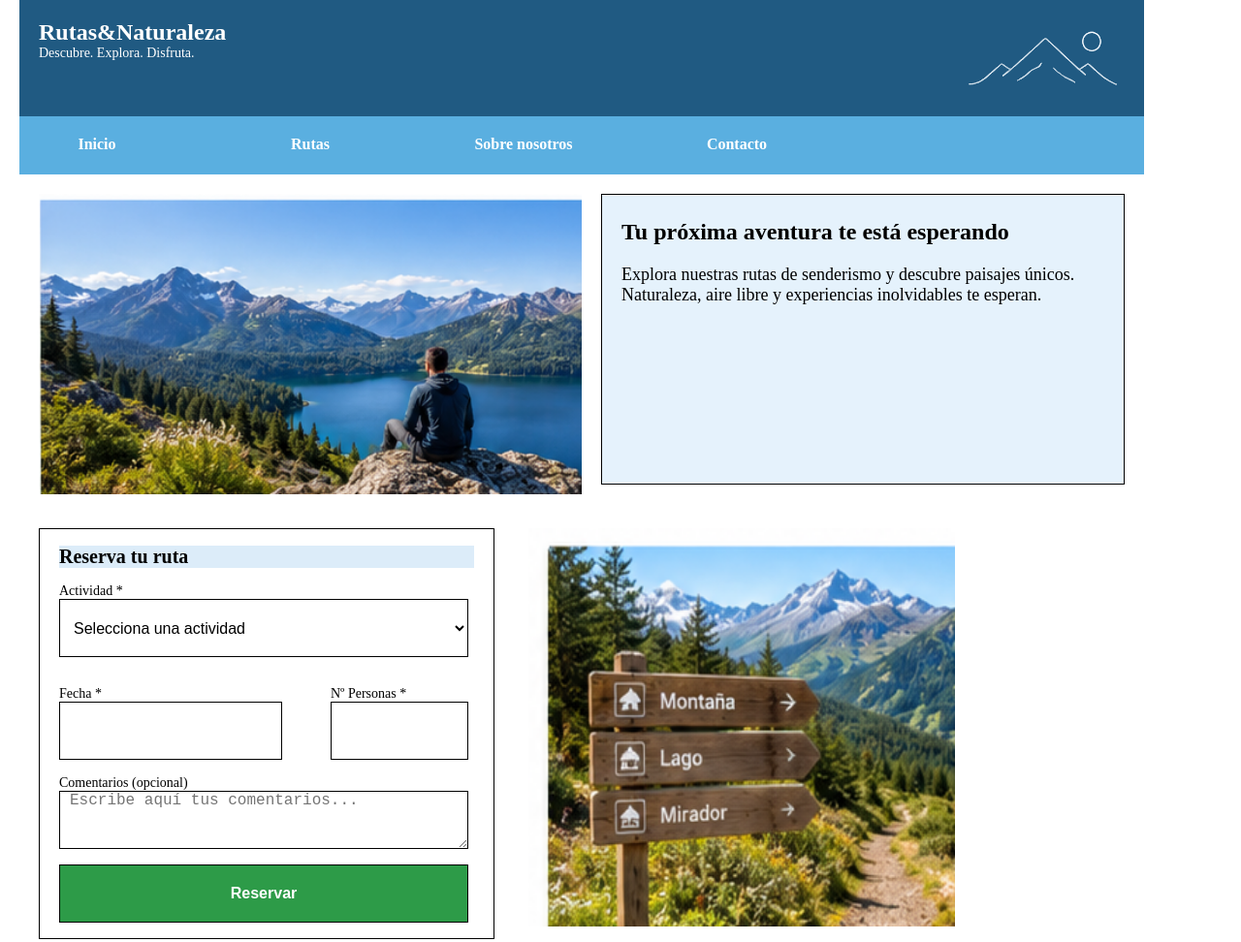
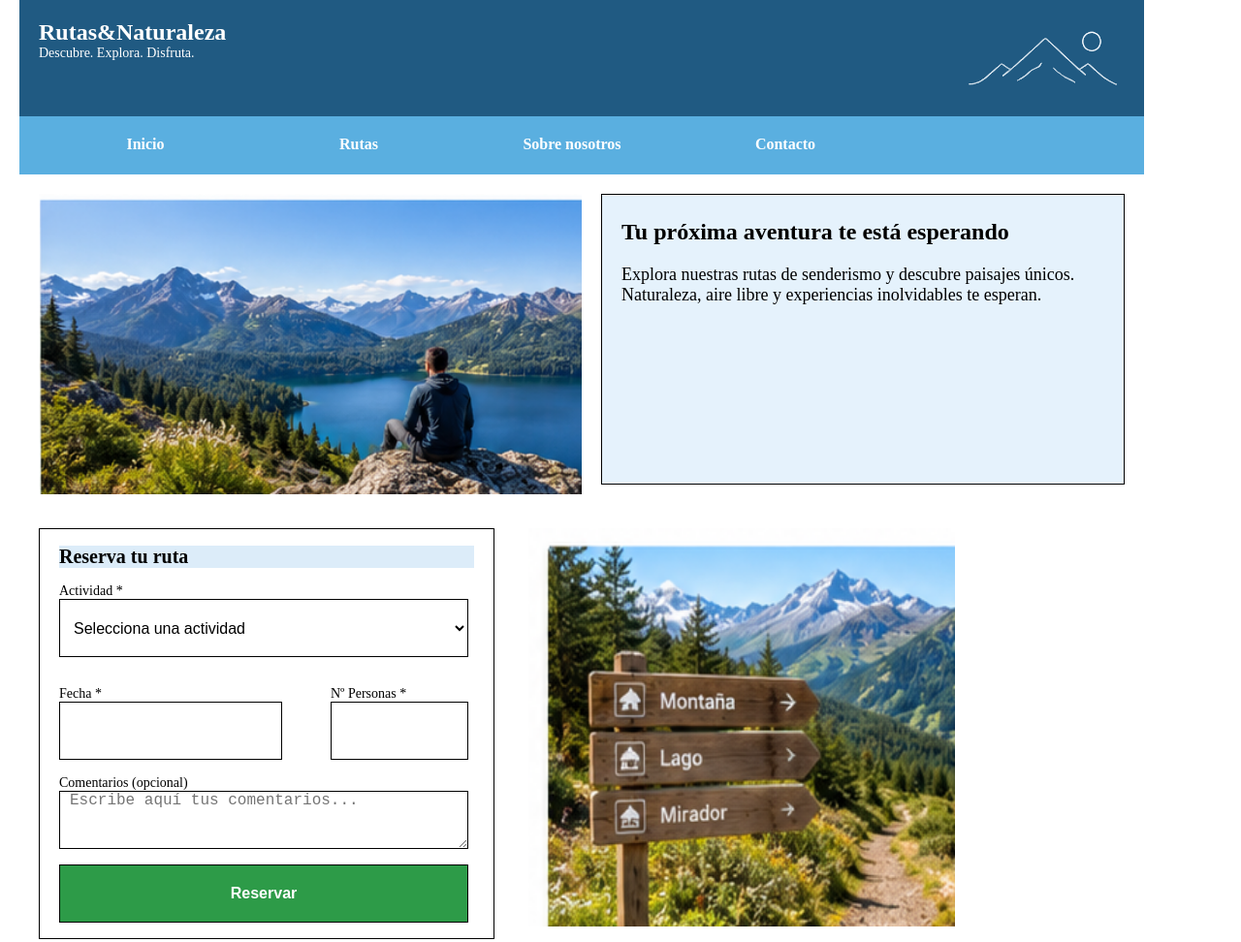
Before and after one commit to TeresaHS/Web-en-Pixeles, a plain HTML site: page index.html in a window 1280 px wide. Shown: the top 972 px of the page at 97% size. Drawn offline with Linux system fonts and the light colour scheme.

Commit message:
actualizar nav

```diff
--- a/index.css
+++ b/index.css
@@ -61,11 +61,7 @@ nav a{
     padding: 10px 0px 0px 0px;
     height: 30px; /*alto total: 40px*/
     text-align: center;
-    margin: 0px 100px 0px 0px;
-}
-
-nav a:last-child{
-    margin: 0px;
+    margin: 0px 50px;
 }
 
 /*4. Section principal*/
```
